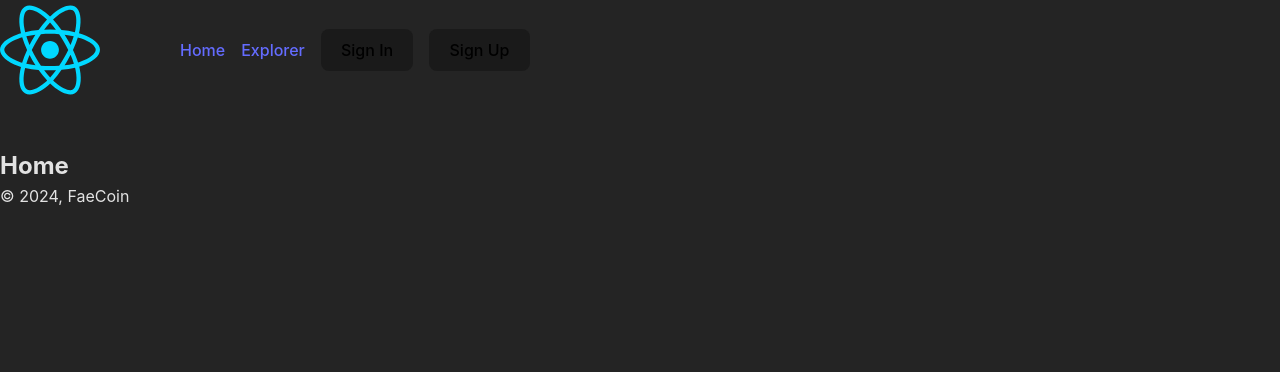
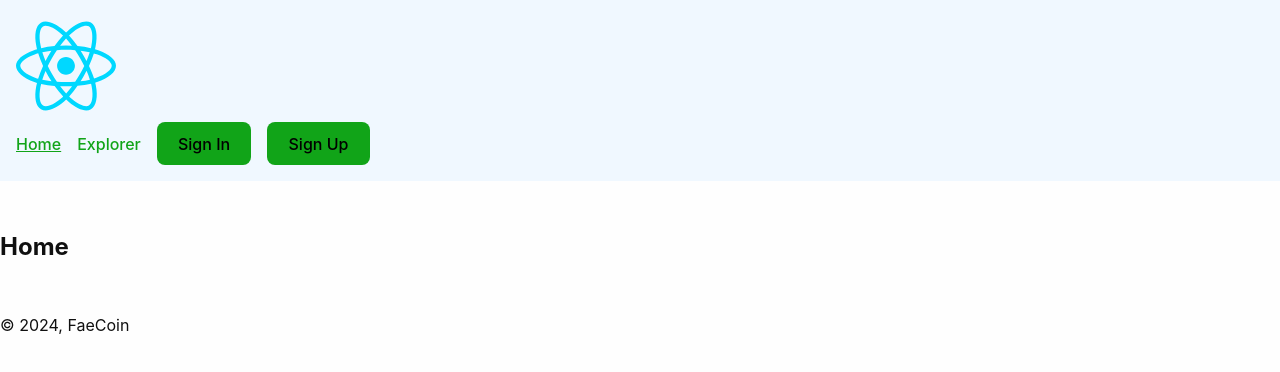
Before and after one commit to rowpacmal/bcu23d-nodejs-faecoin, a React (Vite) app in the folder client/: page / in a window 1280 px wide. Shown: the top 372 px of the page. Built offline with nearby package versions, Linux system fonts and the light colour scheme.

Commit message:
Improved and added more styling

```diff
--- a/client/src/index.css
+++ b/client/src/index.css
@@ -1,11 +1,15 @@
 :root {
+  --primary-color: #101010;
+  --secondary-color: #fefefe;
+  --container-max-width: 1280px;
+
   font-family: Inter, system-ui, Avenir, Helvetica, Arial, sans-serif;
   line-height: 1.5;
   font-weight: 400;
 
   color-scheme: light dark;
-  color: rgba(255, 255, 255, 0.87);
-  background-color: #242424;
+  color: var(--primary-color);
+  background-color: var(--secondary-color);
 
   font-synthesis: none;
   text-rendering: optimizeLegibility;
@@ -35,26 +39,26 @@ h1 {
 
 a {
   font-weight: 500;
-  color: #646cff;
+  color: #11a418;
   text-decoration: inherit;
 }
 a:hover {
-  color: #535bf2;
+  color: #2fd520;
 }
 
 button {
   border-radius: 8px;
-  border: 1px solid transparent;
+  border: 2px solid transparent;
   padding: 0.6em 1.2em;
   font-size: 1em;
   font-weight: 500;
   font-family: inherit;
-  background-color: #1a1a1a;
+  background-color: #11a418;
   cursor: pointer;
   transition: border-color 0.25s;
 }
 button:hover {
-  border-color: #646cff;
+  border-color: #2fd520;
 }
 button:focus,
 button:focus-visible {
@@ -64,3 +68,14 @@ button:focus-visible {
 ul {
   list-style: none;
 }
+
+#root {
+  display: flex;
+  flex-direction: column;
+  gap: 3rem;
+  width: 100%;
+}
+
+.active {
+  text-decoration: underline;
+}
--- a/client/src/styles/Header.module.css
+++ b/client/src/styles/Header.module.css
@@ -1,8 +1,36 @@
 .header {
+  position: sticky;
+  top: 0;
+  background-color: aliceblue;
+  padding: 1rem;
+}
+
+.container {
+  display: flex;
+  justify-content: space-around;
+  align-items: center;
+  gap: 3rem;
+  max-width: var(--container-max-width);
+  margin: 0 auto;
+}
+
+.link {
   display: flex;
   place-items: center;
-  gap: 5rem;
-  margin-bottom: 3rem;
+  gap: 1rem;
+  color: var(--primary-color);
+
+  img {
+    width: 80px;
+    height: auto;
+  }
+
+  h1 {
+    text-transform: uppercase;
+  }
+}
+.link:hover {
+  color: var(--primary-color);
 }
 
 .ul {
--- /dev/null
+++ b/client/src/styles/Main.module.css
@@ -0,0 +1,6 @@
+.main {
+  max-width: var(--container-max-width);
+  width: 100%;
+  margin: 0 auto;
+  padding: 1rem;
+}
```
Also changed, not shown: client/src/styles/Footer.module.css (added, +10 -0 lines).
